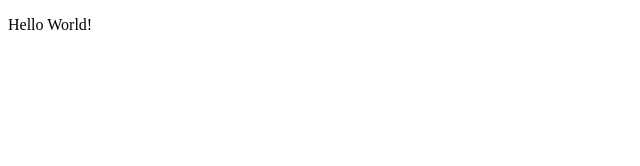
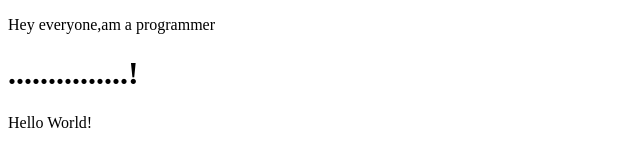
Before and after one commit to Wiseman101/Hello-world, a plain HTML site: page index.html in a window 1280 px wide. Shown: the whole page, without its empty margins (0-640 px from the left). Drawn offline with Linux system fonts and the light colour scheme.

Commit message:
Added a new line

```diff
--- a/index.html
+++ b/index.html
@@ -8,6 +8,8 @@
 </head>
 
 <body>
+    <p>Hey everyone,am a programmer</p>
+    <h1>...............!</h1>
     <p>Hello World!</p>
 
 </body>
```
